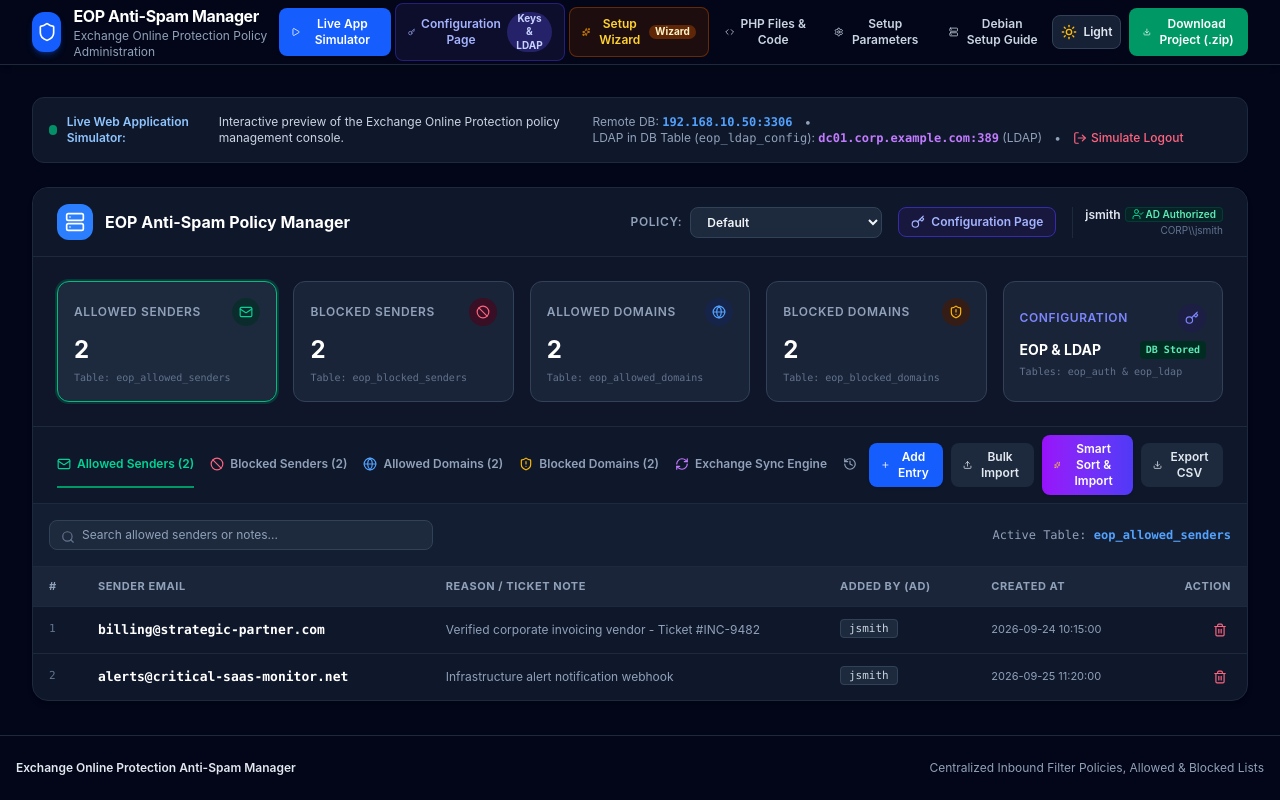
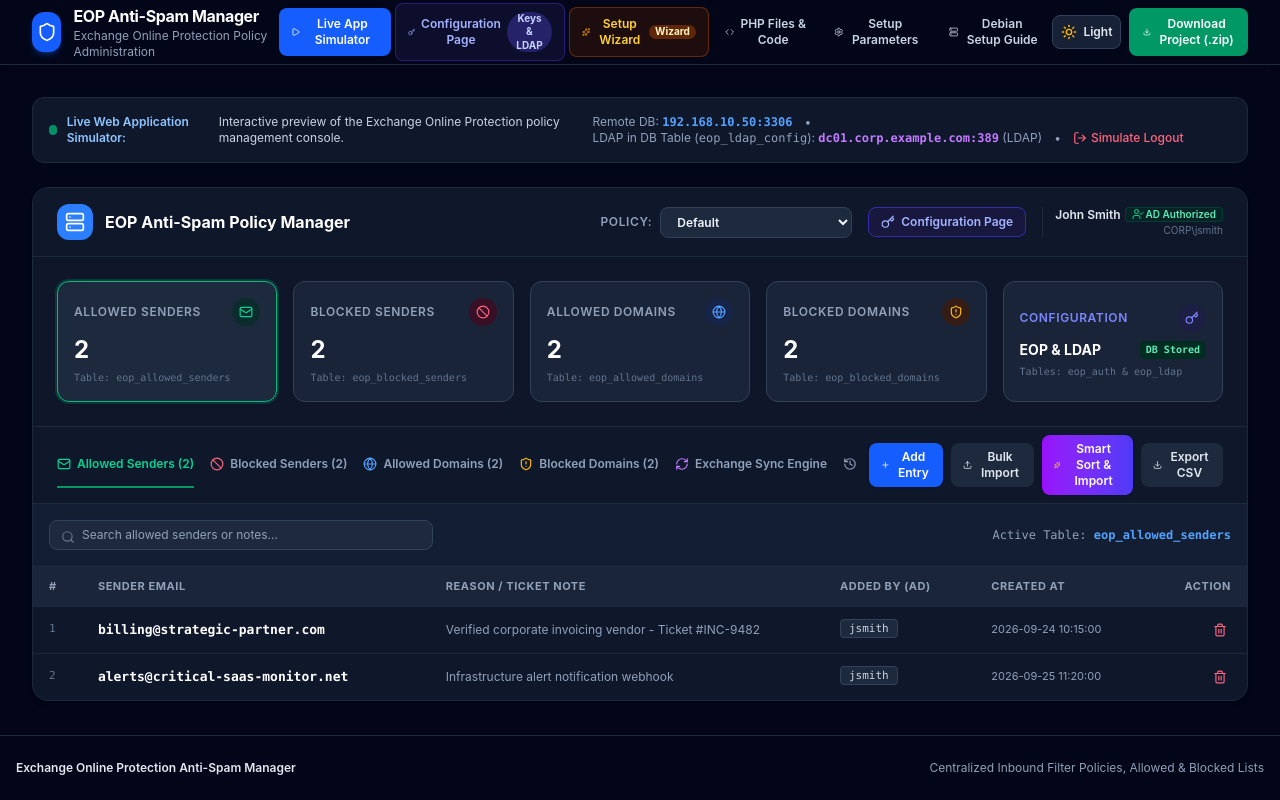
Before and after one commit to smccloud/EOP-Banlist-Management-Web, a React (Vite) app: page / in a window 1280 px wide. Built offline with nearby package versions, Linux system fonts and the light colour scheme.

Commit message:
refactor(ui): update user display in LiveSimulator
Replace 'jsmith' with 'John Smith' and fix LDAP domain separator formatting.

```diff
--- a/src/components/LiveSimulator.tsx
+++ b/src/components/LiveSimulator.tsx
@@ -1118,14 +1118,14 @@
             <div className="flex items-center pl-3 border-l border-slate-200 dark:border-slate-800 space-x-2.5">
               <div className="text-right">
                 <div className="text-xs font-semibold text-slate-800 dark:text-slate-200 flex items-center justify-end space-x-1">
-                  <span>{loginUsername}</span>
+                  <span>{loginUsername === 'jsmith' ? 'John Smith' : loginUsername}</span>
                   <span className="bg-emerald-100 dark:bg-emerald-950/60 text-emerald-800 dark:text-emerald-300 border border-emerald-200 dark:border-emerald-800/40 text-[10px] font-semibold px-1.5 py-0.2 rounded flex items-center space-x-0.5">
                     <UserCheck className="w-3 h-3 text-emerald-600 dark:text-emerald-400" />
                     <span>AD Authorized</span>
                   </span>
                 </div>
                 <div className="text-[10px] text-slate-400 dark:text-slate-500 truncate max-w-[180px]" title={config.ldapGroupDn}>
-                  {config.ldapDomain}\\{loginUsername}
+                  {config.ldapDomain}\{loginUsername}
                 </div>
               </div>
             </div>
```
